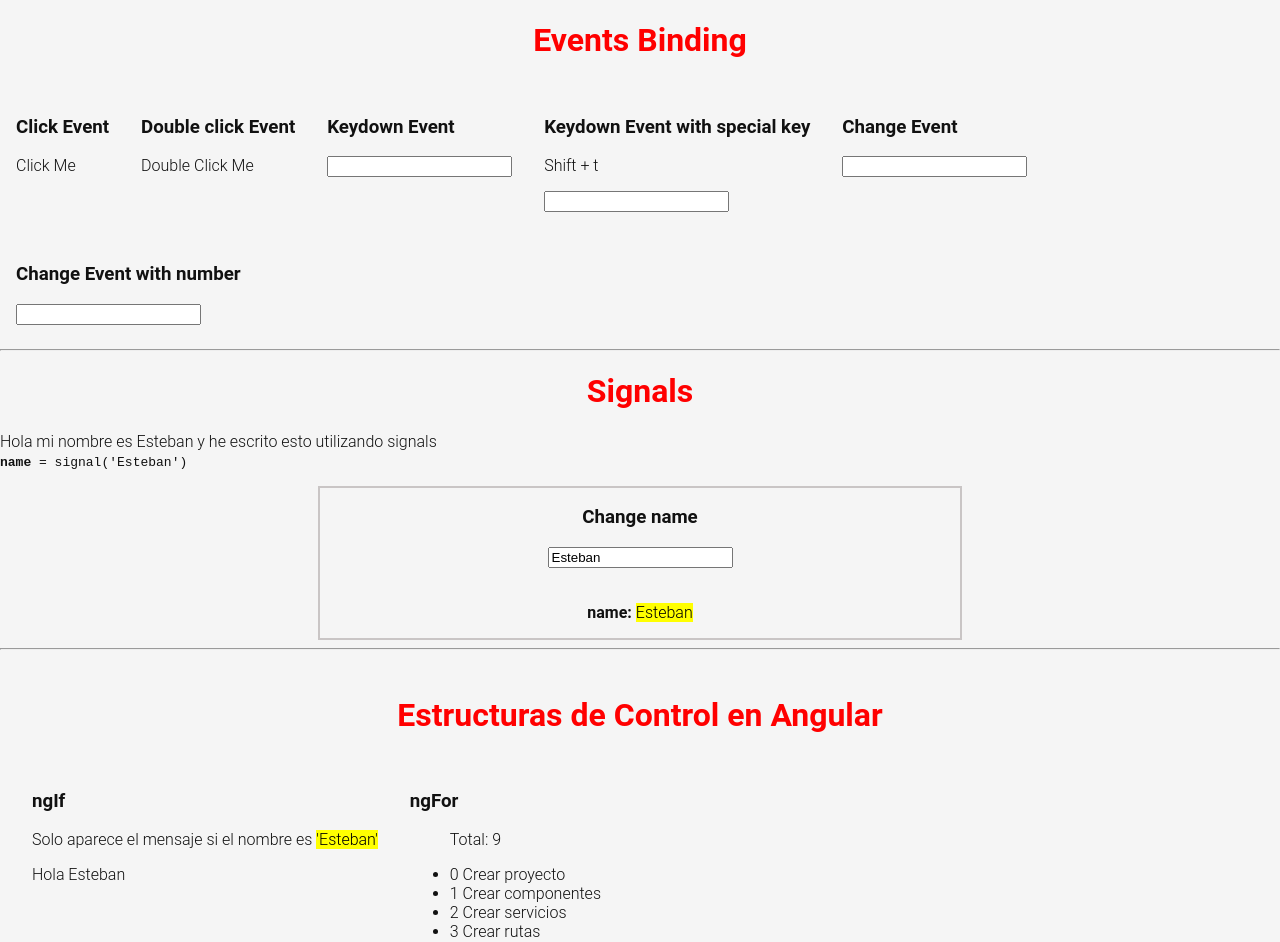
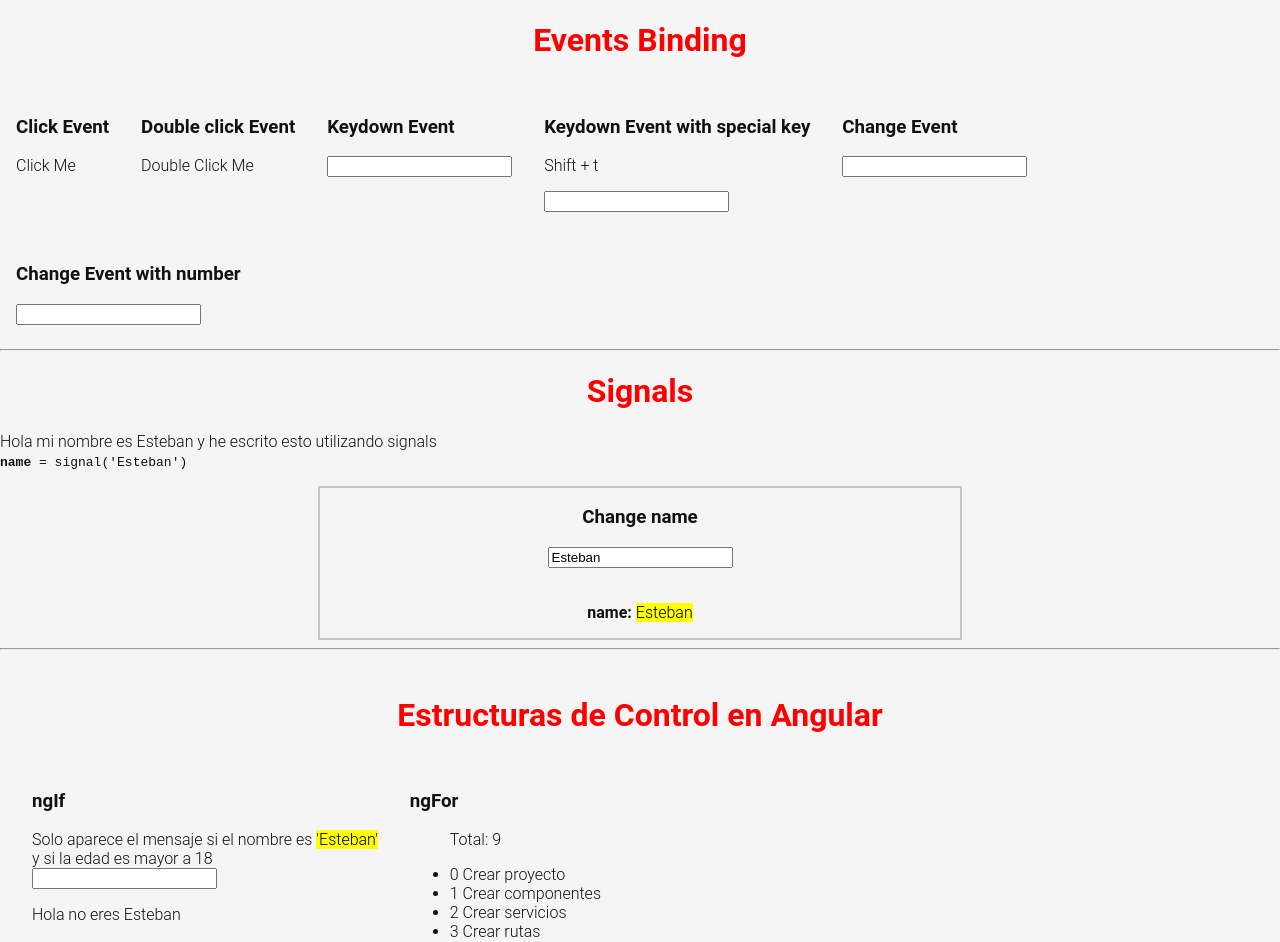
Before and after one commit to EstebanMa12/todoapp, an Angular app: page /labs in a window 1280 px wide. Shown: the top 942 px of the page. Built offline with nearby package versions, Linux system fonts and the light colour scheme.

Commit message:
Refactor ngIf condition in home.component.html and add ngIf condition in labs.component.html

```diff
--- a/src/app/pages/home/home.component.html
+++ b/src/app/pages/home/home.component.html
@@ -42,7 +42,7 @@
     <!-- This footer should be hidden by default and shown when there are todos -->
     <footer class="footer">
       <!-- This should be `0 items left` by default -->
-      <span class="todo-count"><strong>{{tasks().length}}</strong> item left</span>
+      <span class="todo-count"><strong>{{tasks().length}}</strong> {{ tasks().length >1 ?"items":"item" }} left</span>
       <!-- Remove this if you don't implement routing -->
       <ul class="filters">
         <li>
--- a/src/app/pages/labs/labs.component.html
+++ b/src/app/pages/labs/labs.component.html
@@ -47,8 +47,17 @@
       <div class="control">
         <div class="ngif">
           <h3>ngIf</h3>
-          <span>Solo aparece el mensaje si el nombre es <mark>'Esteban'</mark> </span>
-          <p *ngIf="name() === 'Esteban'">Hola Esteban</p>
+          <span>Solo aparece el mensaje si el nombre es <mark>'Esteban'</mark><br> y si la edad es mayor a 18</span>
+          <br>
+          <input type="number"
+          (change)="changeAge($event)"
+          >
+          <p *ngIf="name() === 'Esteban' && age() > 18; else noEsteban">Hola Esteban</p>
+
+          <!-- This ng-template is used to display a message when the user is not Esteban -->
+          <ng-template #noEsteban>
+            <p>Hola no eres Esteban</p>
+          </ng-template>
         </div>
         <div class="ngfor">
           <h3>ngFor</h3>
@@ -58,6 +67,16 @@
               {{ i }} {{ item }}
             </li>
           </ul>
-            </div>
-      </div>
+        </div>
+        <!-- <div class="ngswitch">
+          <h3>ngSwitch</h3>
+          <input type="text" (change)="changeColor($event)">
+          <div [ngSwitch]="color()">
+            <p *ngSwitchCase="'red'">Red</p>
+            <p *ngSwitchCase="'blue'">Blue</p>
+            <p *ngSwitchCase="'green'">Green</p>
+            <p *ngSwitchDefault>Default</p>
+          </div>
+      </div> -->
+
 </div>
--- a/src/app/pages/labs/labs.component.ts
+++ b/src/app/pages/labs/labs.component.ts
@@ -43,6 +43,13 @@ export class LabsComponent {
 
   // Signals
   name = signal('Esteban')
+  age = signal(5)
+
+  changeAge(event:Event){
+    const input = event.target as HTMLInputElement;
+    const newValue = parseInt(input.value,10)
+    this.age.set(newValue)
+  }
 
 
 }
```
